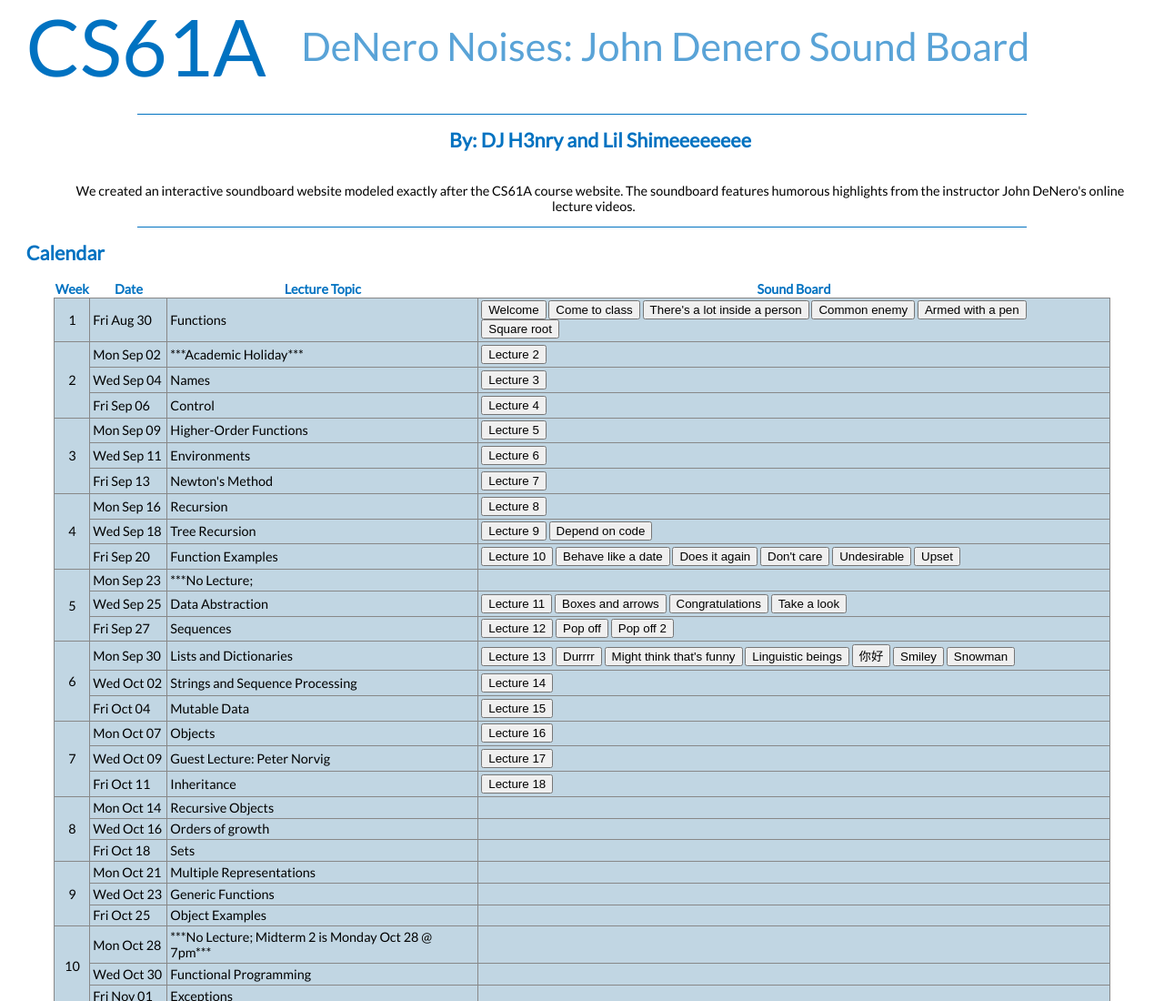
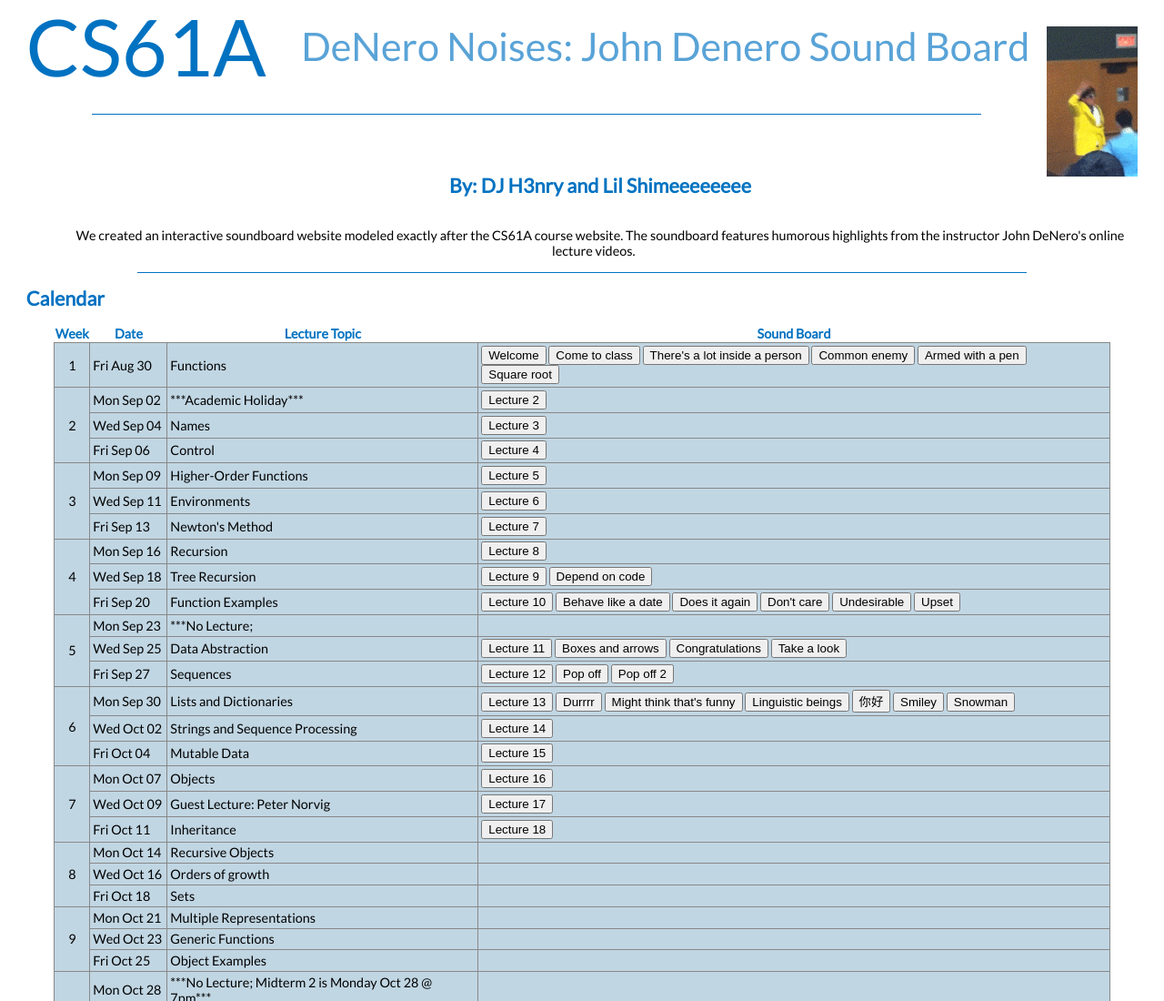
Before and after one commit to hidesminimally/hackathon, a plain HTML site: page CS61A.htm in a window 1280 px wide. Shown: the top 1100 px of the page at 91% size. Drawn offline with Linux system fonts and the light colour scheme; a script that the page names is missing.

Commit message:
denero gif

```diff
--- a/CS61A.htm
+++ b/CS61A.htm
@@ -13,13 +13,15 @@
   </head>
 
   <body>
-    <h1><a href="index.html"><span class="coursename">CS61A</span>DeNero Noises: John Denero Sound Board</a></h1>
+    <h1><a href="index.html"><span class="coursename">CS61A</span>DeNero Noises: John Denero Sound Board</a><img src='Small_Denero_gif.gif' align='right'></h1>
+
     <ul class="courseinfo">
     </ul>
     <br/>
     <hr/>
     <ul class="navigation">
       <li><h2>By: DJ H3nry and Lil Shimeeeeeeee</h2>
+
       <br>We created an interactive soundboard website modeled exactly after the CS61A course website. The soundboard features humorous highlights from the instructor John DeNero's online lecture videos.
       </li>
     </ul>
@@ -29,6 +31,7 @@
 
     <a name="calendar"></a>
     <h2>Calendar</h2>
+
 
 <!-------------------------------------------------------------------- BEGIN SCHEDULE ---------------------------------------------------------->
 <table id="calendar">
```
Also changed, not shown: Small_Denero_gif.gif (added).
